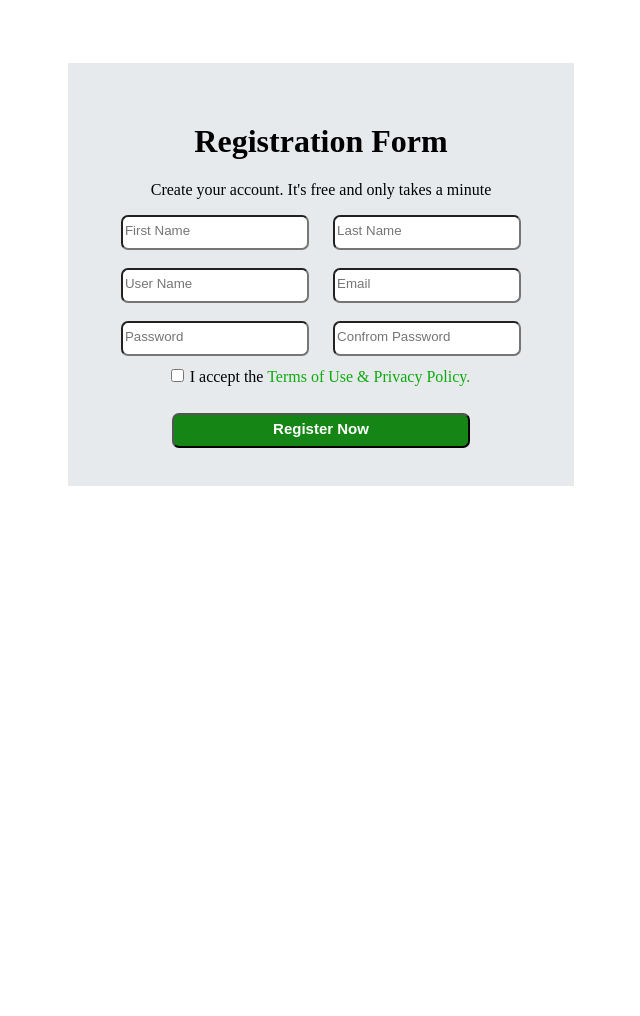
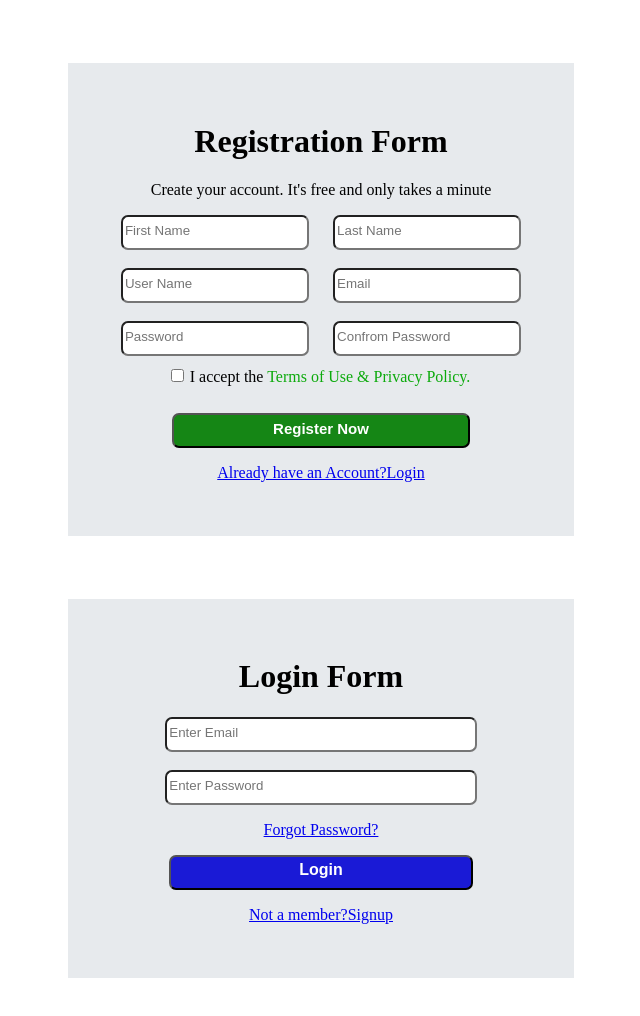
Before and after one commit to shonkor-das/Form-Create, a plain HTML site: page index.html in a window 1280 px wide. Shown: the whole page, without its empty margins (319-959 px from the left). Before the commit the page ends 800 px from the top, so only its background shows below. Drawn offline with Linux system fonts and the light colour scheme.

Commit message:
login form added

```diff
--- a/css/style.css
+++ b/css/style.css
@@ -1,7 +1,7 @@
 
 form{
     text-align: center;
-    margin: 5% 30% 0 30%;
+    margin: 5% 30% 5% 30%;
     background-color: #E7EAED;
     padding: 3% 0;
 }
@@ -31,3 +31,14 @@ span{
     font-weight: 700;
     font-size: 15px;
 }
+.login{
+    width: 60%;
+}
+.submit{
+    width: 60%;
+    height: 35px;
+    font-weight: 700;
+    font-size: 16px;
+    background-color: rgb(26, 26, 214);
+    color: white;
+}
--- a/index.html
+++ b/index.html
@@ -19,6 +19,16 @@
         <input class="box" type="password" name="Password" placeholder="Confrom Password"><br>
         <input id="checkbox" type="checkbox" name="" value="on"> I accept the <span>Terms of Use & Privacy Policy.</span><br><br>
         <input id="submit" type="submit" name="submit" value="Register Now">
+        <a href="#"><p>Already have an Account?Login</p></a>
+    </form>
+
+    <form action="">
+        <h1>Login Form</h1>
+        <input class="login" type="gmail" name="gmail" placeholder="Enter Email"><br><br>
+        <input class="login" type="password" name="Password" placeholder="Enter Password">
+        <a href="#"><p>Forgot Password?</p></a>
+        <input class="submit" type="submit" name="submit" value="Login">
+        <a href="#"><p>Not a member?Signup</p></a>
     </form>
 </body>
 </html>
```
